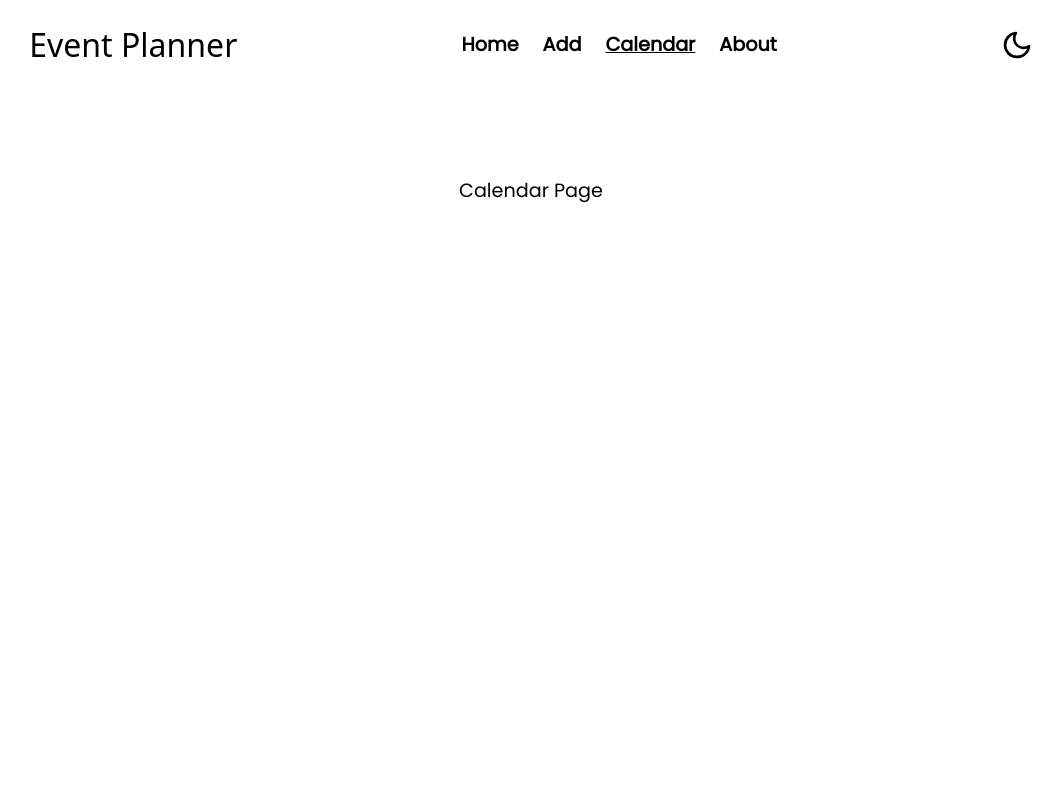
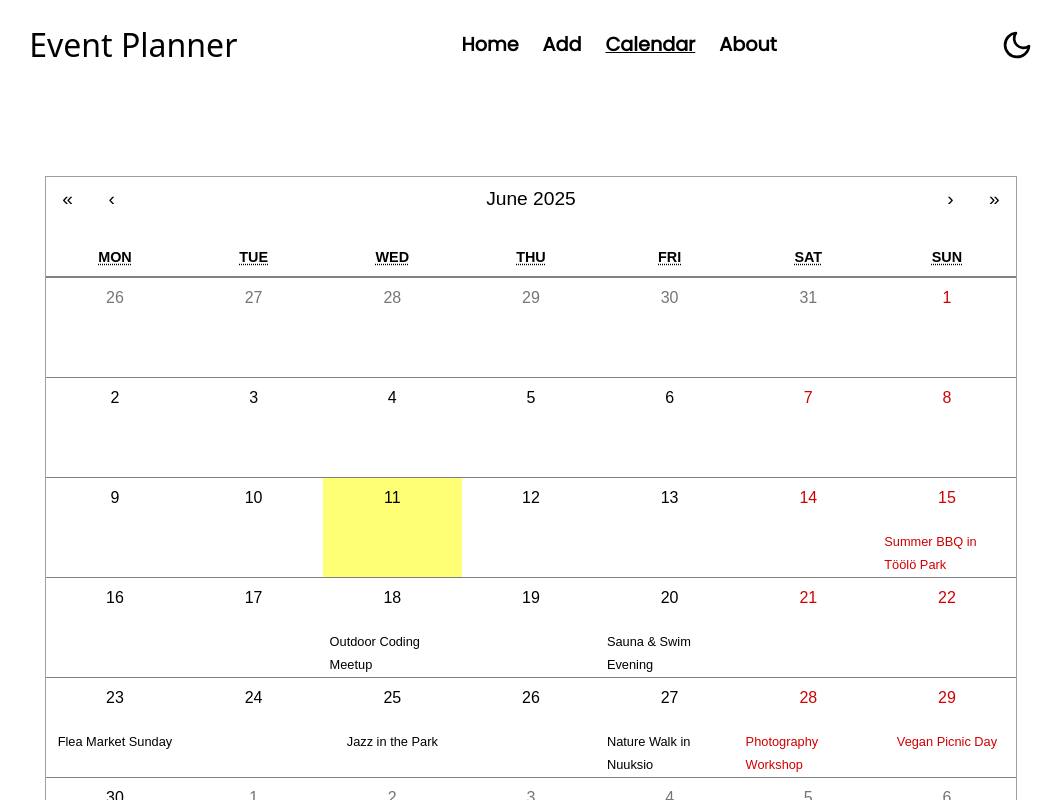
Before and after one commit to Hoa28686/finnish-event-planner, a React (Vite) app in the folder frontend/: page /calendar in a window 1280 px wide. Shown: the top 800 px of the page, without its empty margins (109-1171 px from the left). Built offline with nearby package versions, Linux system fonts and the light colour scheme; data requests are answered from the project's data file; a web font is replaced by a local one.

Commit message:
create calendar

```diff
--- a/frontend/package.json
+++ b/frontend/package.json
@@ -16,6 +16,7 @@
     "json-server": "^1.0.0-beta.3",
     "leaflet": "^1.9.4",
     "react": "^19.1.0",
+    "react-calendar": "^6.0.0",
     "react-dom": "^19.1.0",
     "react-icons": "^5.5.0",
     "react-leaflet": "^5.0.0",
--- a/frontend/src/App.jsx
+++ b/frontend/src/App.jsx
@@ -31,7 +31,7 @@ function App() {
             <Route index element={<EventList eventData={eventData} />} />
             <Route path="/:id" element={<EventDetail />} />
             <Route path="/add-event" element={<AddEvent />} />
-            <Route path="/calendar" element={<Calendar />} />
+            <Route path="/calendar" element={<Calendar events={eventData} />} />
             <Route path="/about" element={<About />} />
           </Route>
         </Routes>
--- a/frontend/src/pages/Calendar/Calendar.jsx
+++ b/frontend/src/pages/Calendar/Calendar.jsx
@@ -1,5 +1,30 @@
-const Calendar = () => {
-  return <div>Calendar Page</div>;
+import ReactCalendar from "react-calendar";
+import "react-calendar/dist/Calendar.css";
+import styles from "./Calendar.module.css";
+const Calendar = ({ events }) => {
+  const dayContent = ({ date, view }) => {
+    if (view === "month") {
+      const found = events.find((event) => {
+        const eventDate = new Date(event.date);
+        return (
+          eventDate.getFullYear() === date.getFullYear() &&
+          eventDate.getMonth() === date.getMonth() &&
+          eventDate.getDate() === date.getDate()
+        );
+      });
+      return found ? (
+        <div className={styles.foundEvents}>
+          <br />
+          <span className={styles.eventTitle}>{found.title}</span>
+        </div>
+      ) : null;
+    }
+  };
+  return (
+    <div className="container">
+      <ReactCalendar className={styles.calendar} tileContent={dayContent} />
+    </div>
+  );
 };
 
 export default Calendar;
--- /dev/null
+++ b/frontend/src/pages/Calendar/Calendar.module.css
@@ -0,0 +1,35 @@
+.calendar {
+  width: 100%;
+}
+
+:global(.react-calendar__tile) {
+  display: flex;
+  flex-direction: column;
+  align-items: center;
+  justify-content: flex-start;
+  height: 100px;
+  overflow: hidden;
+  position: relative;
+}
+
+.foundEvents {
+  text-align: left;
+}
+.eventTitle {
+  font-size: 0.8rem;
+}
+:global(.react-calendar__tile)::after {
+  content: "";
+  position: absolute;
+  left: 0;
+  right: 0;
+  top: 0;
+  border-bottom: var(--border);
+  width: 100%;
+}
+:global(.react-calendar__month-view__days__day) {
+  padding-bottom: 1rem;
+}
+:global(.react-calendar__month-view__weekdays) {
+  border-bottom: var(--border);
+}
--- a/frontend/src/pages/Events/EventDetail/EventDetail.css
+++ b/frontend/src/pages/Events/EventDetail/EventDetail.css
@@ -29,6 +29,7 @@
 .mapView {
   height: 20rem;
   width: 100%;
+  z-index: -2;
 }
 .eventImage {
   margin-block: 1.5rem;
--- a/frontend/src/pages/Events/EventDetail/MapView.jsx
+++ b/frontend/src/pages/Events/EventDetail/MapView.jsx
@@ -1,5 +1,4 @@
 import { MapContainer, TileLayer, Marker, Popup } from "react-leaflet";
-import { Icon } from "leaflet";
 import "leaflet/dist/leaflet.css";
 import "./EventDetail.css";
 
```
Also changed, not shown: 1 other file (tests, documents, lock files or other folders).
